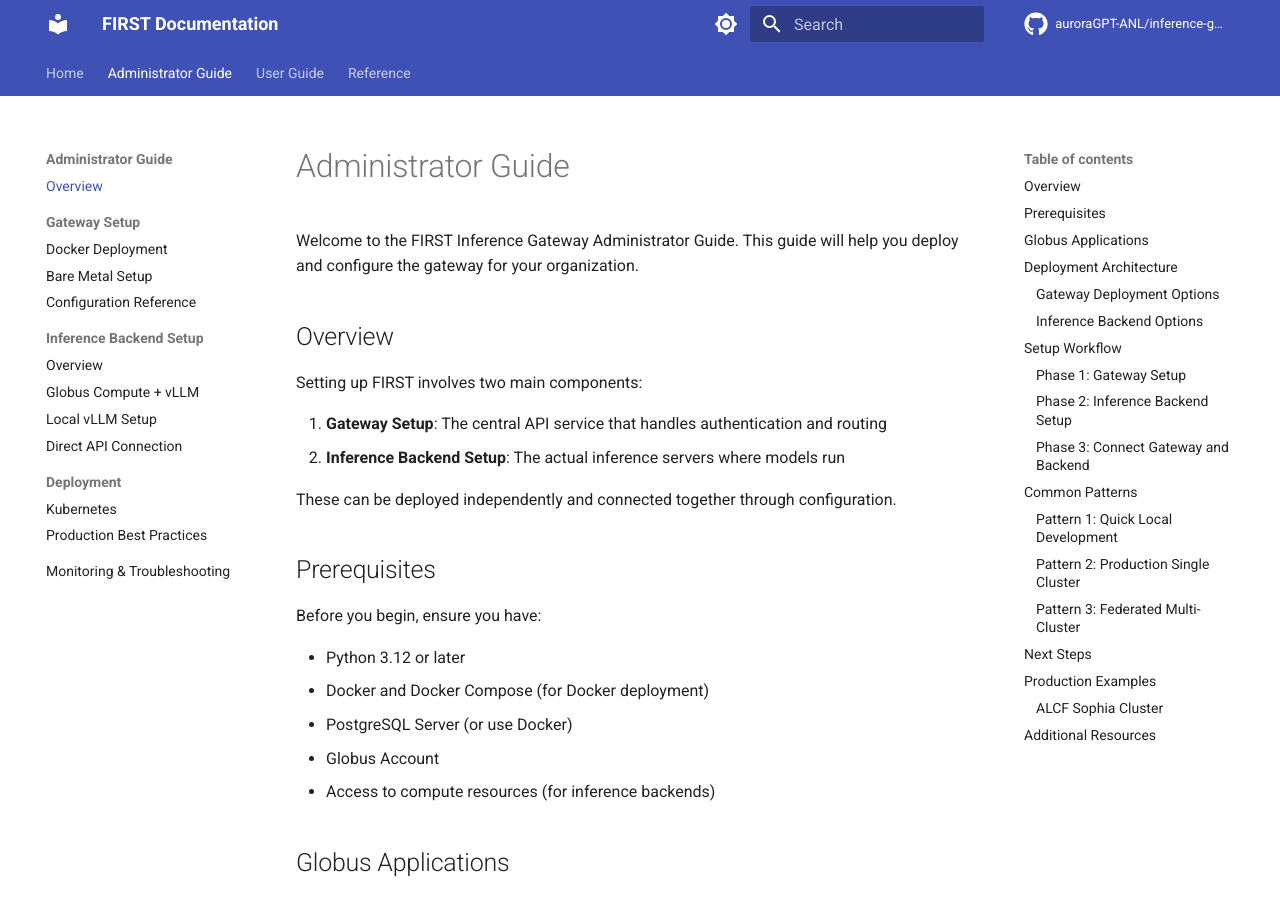
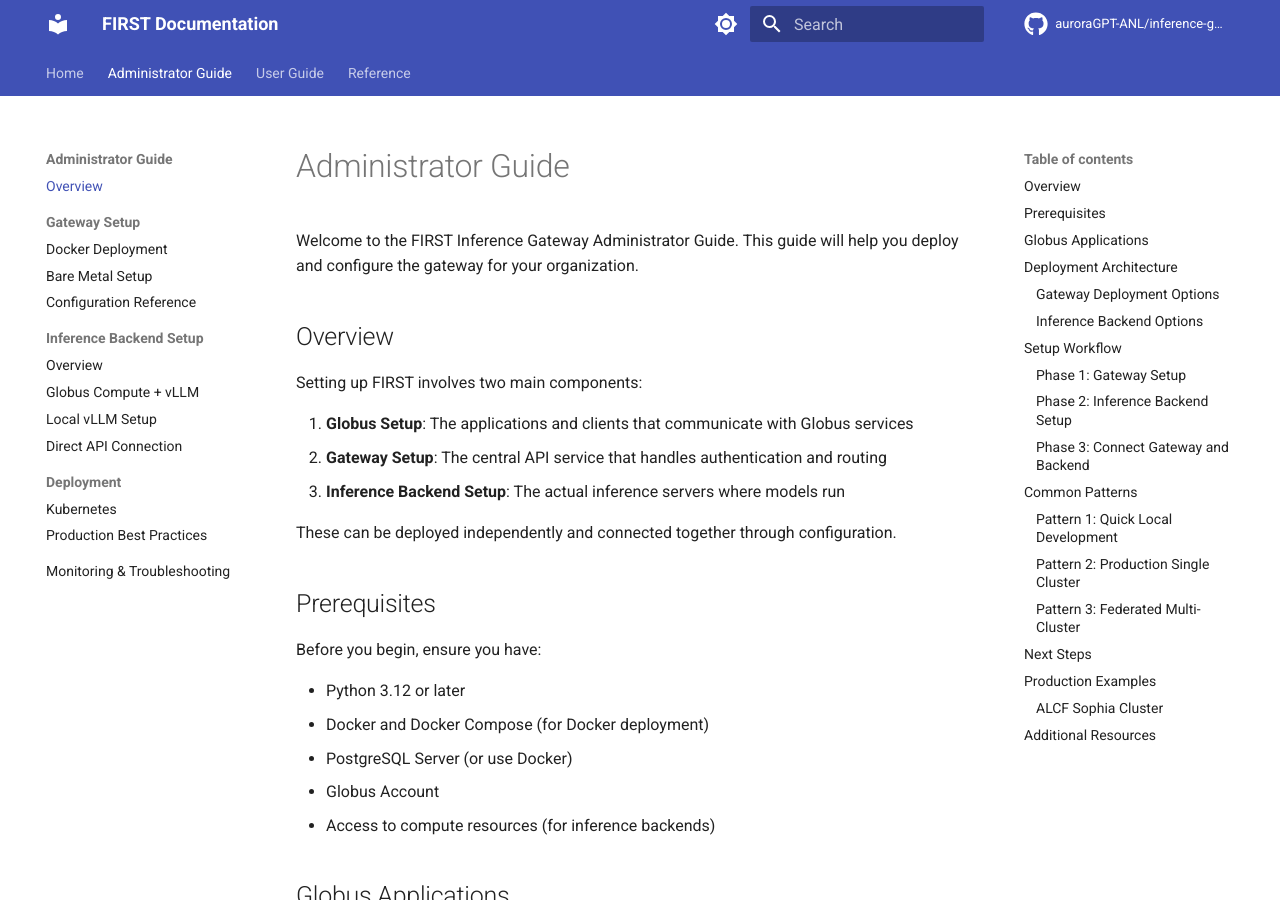
Before and after one commit to auroraGPT-ANL/inference-gateway, an MkDocs documentation site: the page built from docs/admin-guide/index.md, in a window 1280 px wide and 900 px high. Built offline with MkDocs 1.6.1 and Material for MkDocs 9.7.7, drawn with Linux system fonts in a browser that asks for light colours; comment, search, counter and statistics services are not loaded.

Commit message:
added Globus setup in table of content (hopefully)

```diff
--- a/docs/admin-guide/index.md
+++ b/docs/admin-guide/index.md
@@ -6,8 +6,9 @@
 
 Setting up FIRST involves two main components:
 
-1. **Gateway Setup**: The central API service that handles authentication and routing
-2. **Inference Backend Setup**: The actual inference servers where models run
+1. **Globus Setup**: The applications and clients that communicate with Globus services
+2. **Gateway Setup**: The central API service that handles authentication and routing
+3. **Inference Backend Setup**: The actual inference servers where models run
 
 These can be deployed independently and connected together through configuration.
 
```
Also changed, not shown: docs/index.md (+1 -0 lines).
